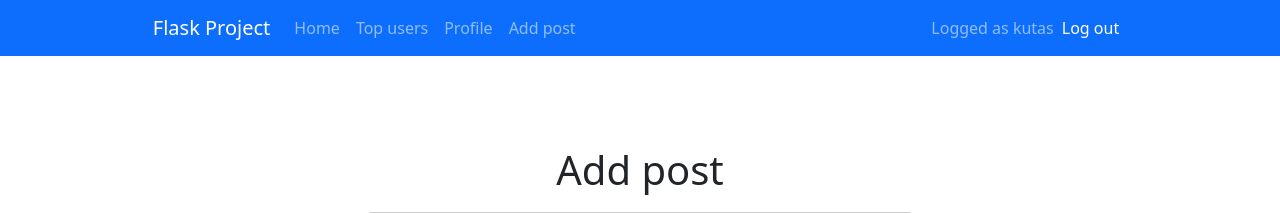
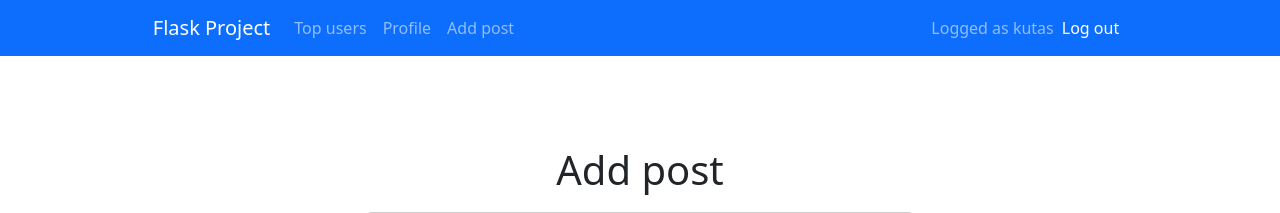
Before and after one commit to Wojtyua/flask_project, a Flask app: page /add_post in a window 1280 px wide. Shown: the top 213 px of the page. Run offline with Flask 2, Linux system fonts and the light colour scheme; a user stored in the database is signed in; some libraries are stand-ins or nearby versions.

Commit message:
zmiana sciezki home z navbara wywalone

```diff
--- a/app.py
+++ b/app.py
@@ -94,7 +94,7 @@ class PostForm(FlaskForm):
     submit = SubmitField("Add post")
 
 
-@app.route('/home', methods=['GET', 'POST'])
+@app.route('/', methods=['GET', 'POST'])
 def home():
     view = 'grid'
     if request.method == 'POST':
@@ -119,7 +119,7 @@ def login():
 
                 login_user(user)
                 flash(f"You have been logged in as {current_user.name}")
-                return redirect(url_for('home'))
+                return redirect('/')
 
     return render_template('login.html', form=form)
 
@@ -130,7 +130,7 @@ def login():
 def logout():
     logout_user()
     flash("You have been logged out")
-    return redirect(url_for('home'))
+    return redirect('/')
 
 
 @app.route('/add_post', methods=['GET', 'POST'])
@@ -157,8 +157,7 @@ def add_post():
         db.session.commit()
         saver.save(os.path.join(app.config['UPLOAD_FOLDER'], image_name))
 
-        return redirect(url_for('home'))
-
+        return redirect('/')
 
     return render_template('add_post.html', form = form)
 
@@ -176,13 +175,13 @@ def profile():
 def deletePostById(id):
     post = Posts.query.filter_by(id=id).first()
     if current_user.isAdmin != True:
-        return redirect("/home")
+        return redirect('/')
     else:
         if os.path.exists(f"static/images/{post.image}"):
             os.remove(f"static/images/{post.image}")
         db.session.delete(post)
         db.session.commit()
-        return redirect('/home')
+        return redirect('/')
 
 
 @ app.route('/register', methods=['GET', 'POST'])
@@ -213,7 +212,7 @@ def admin():
                 view = 'grid'
         return render_template('admin.html', users = all_users, view = view)
     else:
-        return redirect(url_for('home'))
+        return redirect('/')
 
 
 
@@ -233,7 +232,7 @@ def deleteById(id):
         if user:
             db.session.delete(user)
             db.session.commit()
-            return redirect('/home')
+            return redirect('/')
         else:
             return 'bad request!', 400
 
@@ -277,7 +276,7 @@ def updateProfileById(id):
                 return render_template("update.html", form=form, user = user)
         else:
             return 'bad request!', 400
-    return redirect('/home')
+    return redirect('/')
 
 
 #top users page
--- a/templates/base.html
+++ b/templates/base.html
@@ -30,7 +30,6 @@
     <title>{% block title %}{% endblock %}</title>
   </head>
   <body>
-
     <nav class="navbar navbar-expand-lg navbar-dark bg-primary">
       <div class="container-fluid">
         <a class="navbar-brand" href="{{url_for('home')}}">Flask Project</a>
@@ -48,12 +47,6 @@
         <div class="collapse navbar-collapse" id="navbarText">
           <ul class="navbar-nav me-auto mb-2 mb-lg-0">
             <li class="nav-item">
-              <a class="nav-link"
-                aria-current="page"
-                href="{{url_for('home')}}"
-                >Home</a>
-            </li>
-            <li class="nav-item">
               <a class="nav-link" href="{{url_for('topUsers')}}">Top users</a>
             </li>
             {% if current_user.is_authenticated %}
@@ -67,10 +60,7 @@
             <li class="nav-item">
               <a class="nav-link" href="{{url_for('admin')}}">Admin menu</a>
             </li>
-            {% endif %}
-            {% endif %}
-
-            {% if not current_user.is_authenticated %}
+            {% endif %} {% endif %} {% if not current_user.is_authenticated %}
 
             <li class="nav-item">
               <a class="nav-link" href="{{url_for('register')}}">Sign up</a>
@@ -79,9 +69,7 @@
           </ul>
 
           {% if current_user.is_authenticated %}
-          <span class="navbar-text">
-            Logged as {{current_user.name }}
-            </span>
+          <span class="navbar-text"> Logged as {{current_user.name }} </span>
           <span class="navbar-item">
             <ul class="navbar-nav me-auto mb-2 mb-lg-0">
               <li class="nav-item">
@@ -95,9 +83,7 @@
             </ul>
           </span>
           {% else %}
-            <span class="navbar-text">
-              not logged in
-              </span>
+          <span class="navbar-text"> not logged in </span>
           <span class="navbar-item">
             <ul class="navbar-nav me-auto mb-2 mb-lg-0">
               <li class="nav-item">
```
Also changed, not shown: database.db, static/images/2c4a4e29-d4f8-11ec-8728-ce086c100b0d_158924078_116919760446947_8594709729762879379_n.jpg (deleted), static/images/661e3e72-d4fb-11ec-977c-ce086c100b0d_pudzian.png (added). Lines whose indentation alone changed are shown as unchanged.
